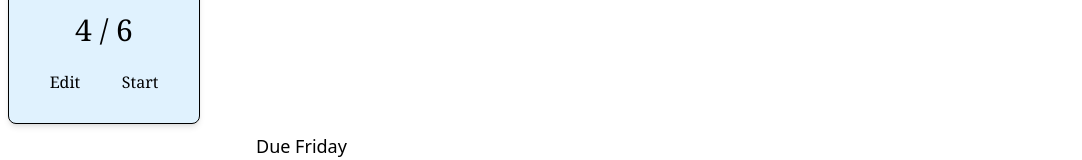
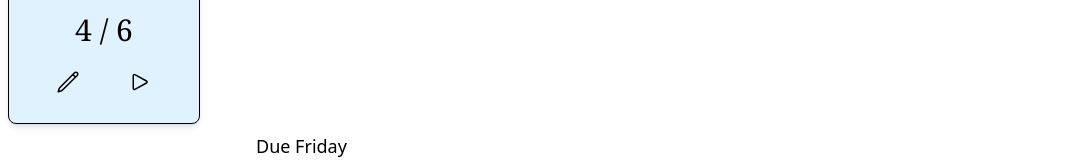
Before and after one commit to chingu-voyages/v43-tier2-team-21, a React (Create React App) app: page / in a window 1280 px wide. Shown: the part 132-292 px from the top of the page, without its empty margins (0-1082 px from the left). Built offline with nearby package versions, Linux system fonts and the light colour scheme.

Commit message:
add icons to SkillCard.

```diff
--- a/src/components/SkillCard.js
+++ b/src/components/SkillCard.js
@@ -1,4 +1,5 @@
 import {Link} from "react-router-dom";
+
 
 export const SkillCard = () => {
   return (
@@ -12,9 +13,25 @@
       <h1 className={`text-3xl text-center`}>Piano</h1>
       <div className={`text-3xl text-center`}>4 / 6</div>
       <div className={`h-8 w-48 flex justify-evenly`}>
-        <Link to={"/edit"}>Edit</Link>
-        <Link to={"/timer"}>Start</Link>
+        <Link to={"/edit"}><EditButton/></Link>
+        <Link to={"/timer"}><StartButton/></Link>
       </div>
     </div>
   );
 };
+
+
+const EditButton = () =>{
+  return(
+    <svg xmlns="http://www.w3.org/2000/svg" fill="none" viewBox="0 0 24 24" strokeWidth={1.5} stroke="currentColor" className="w-6 h-6">
+      <path strokeLinecap="round" strokeLinejoin="round" d="M16.862 4.487l1.687-1.688a1.875 1.875 0 112.652 2.652L6.832 19.82a4.5 4.5 0 01-1.897 1.13l-2.685.8.8-2.685a4.5 4.5 0 011.13-1.897L16.863 4.487zm0 0L19.5 7.125" />
+    </svg>
+  )
+}
+const StartButton = () =>{
+  return (
+    <svg xmlns="http://www.w3.org/2000/svg" fill="none" viewBox="0 0 24 24" strokeWidth={1.5} stroke="currentColor" className="w-6 h-6">
+      <path strokeLinecap="round" strokeLinejoin="round" d="M5.25 5.653c0-.856.917-1.398 1.667-.986l11.54 6.348a1.125 1.125 0 010 1.971l-11.54 6.347a1.125 1.125 0 01-1.667-.985V5.653z" />
+    </svg>
+  )
+}
```
